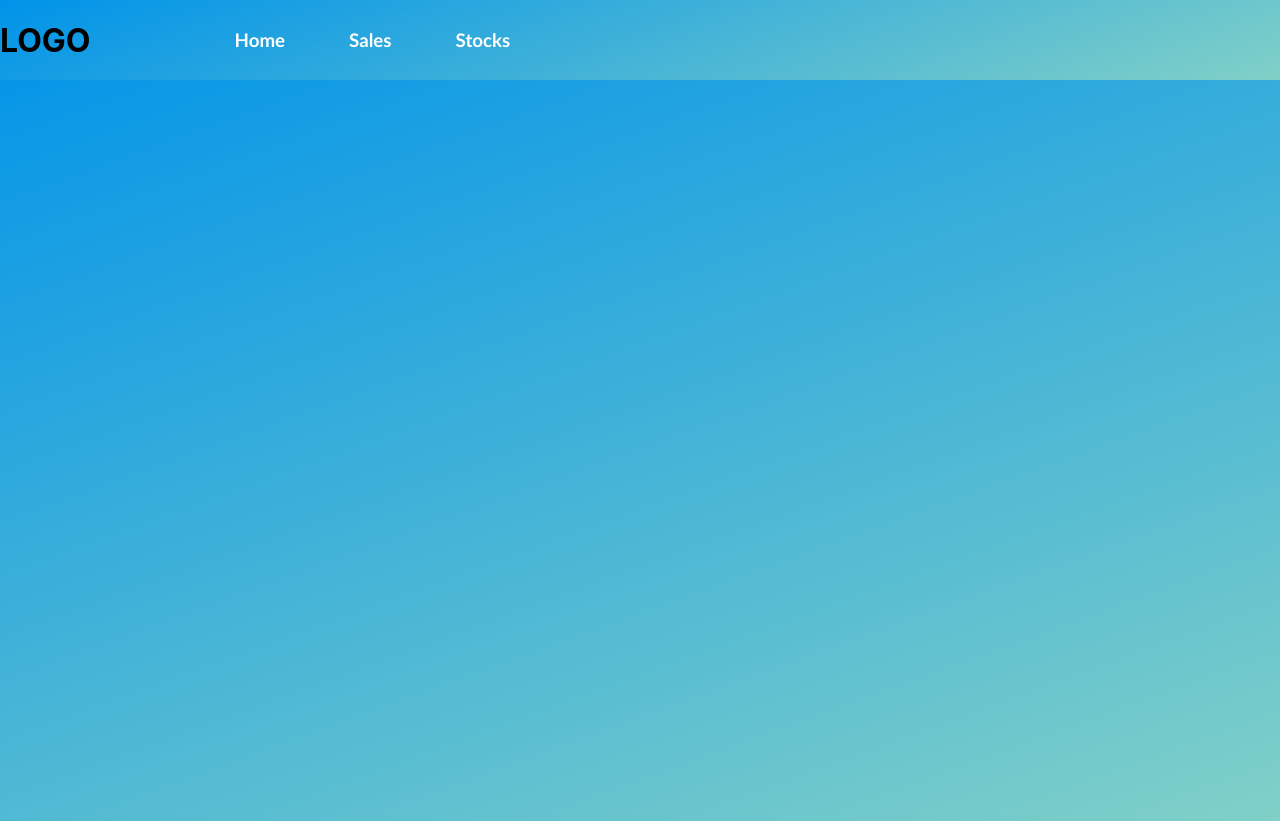
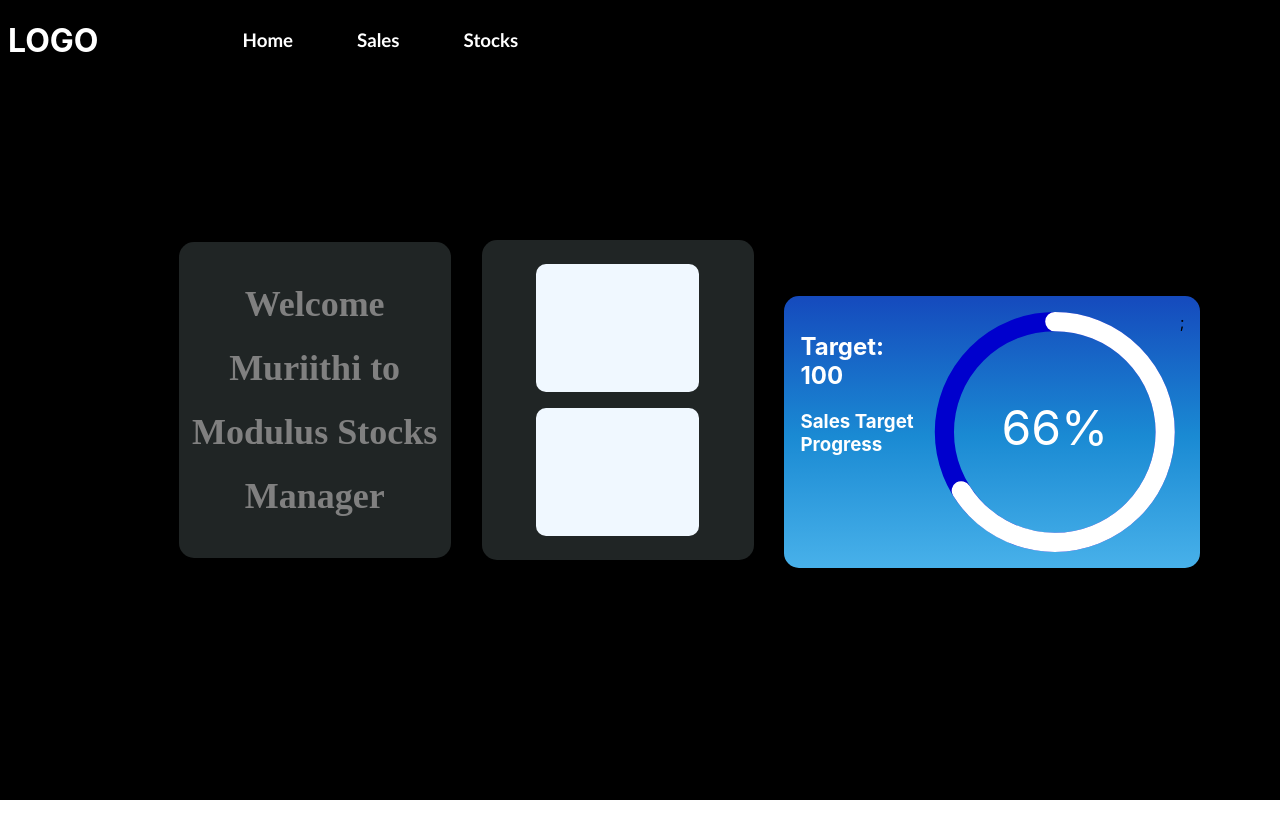
Before and after one commit to MuriithiKibata/Phase-2-Project-Revamp, a React (Create React App) app: page / in a window 1280 px wide. After the commit the page ends 800 px from the top, so only its background shows below. Built offline with nearby package versions, Linux system fonts and the light colour scheme.

Commit message:
cards almost complete

```diff
--- a/src/components/Home/home.css
+++ b/src/components/Home/home.css
@@ -1,8 +1,84 @@
 .home-container{
+    display: flex;
     height: 100vh;
     width: 100vw;
-    background-color: #0093E9;
-    background-image: linear-gradient(160deg, #0093E9 0%, #80D0C7 100%);
+    /* background-color: #0093E9;
+    background-image: linear-gradient(160deg, #0093E9 0%, #80D0C7 100%); */
+    background-color: black;
+    justify-content: center;
+    justify-content: space-around;
+    align-items: center;
+    /* gap: 10rem; */
+}
 
 
+.circle{
+    /* width: 20%; */
+    /* flex: 1; */
+    height: 30%;
+    float: right;
+    margin-right: 4rem;
+    margin-top: 4rem;
+    background-color: aliceblue;
+    display: flex;
+    width: 30%;
+    border-radius: 15px;
+    padding: 1rem;
+    background: linear-gradient( rgb(21, 74, 189) 0.1%, rgb(26, 138, 211) 51.5%, rgb(72, 177, 234) 100.2%);
+    /* box-shadow: 20px 20px 50px white,
+            -30px -30px 60px white; */
+    align-self: left;
 }
+
+
+
+.text{
+    color: white;
+}
+
+.welcome-text{
+    background-color:#202525;
+    /* height: 20rem; */
+    width: 17rem;
+    border-radius: 15px;
+    float: left;
+    font-size: x-large;
+    min-width: 10%;
+    color: white;
+    font-family: italic;
+    display: flex;
+    text-align: center;
+
+}
+
+.welcome-text h2{
+    line-height: 4rem;
+    color: gray;
+
+}
+
+.tabs{
+    background-color:#202525;
+    height: 20rem;
+    width: 17rem;
+    border-radius: 15px;
+    display: flex;
+    flex-direction: column;
+    justify-content: center;
+    align-items: center;
+    gap: 1rem;
+}
+
+.sales{
+    height: 40%;
+    width: 60%;
+    background-color: aliceblue;
+    border-radius: 10px;
+}
+
+.stocks{
+    height: 40%;
+    width: 60%;
+    background-color: aliceblue;
+    border-radius: 10px;
+}
--- a/src/components/Home/home.jsx
+++ b/src/components/Home/home.jsx
@@ -1,13 +1,40 @@
 import React from 'react'
 import './home.css'
+import { CircularProgressbar, buildStyles } from 'react-circular-progressbar';
+import 'react-circular-progressbar/dist/styles.css'
 import NavBar from '../Navbar/nav.jsx'
 function home() {
+    const percentage = 66;
   return (
 
     <div className='home-container'>
 
         <h1>HI Home</h1>
         <NavBar />
+        <div className="welcome-text">
+            <h2>Welcome Muriithi to Modulus Stocks Manager</h2>
+        </div>
+        <div className="tabs">
+            <div className="sales">
+
+            </div>
+            <div className="stocks">
+
+            </div>
+        </div>
+        <div className='circle'>
+        <div className="text">
+        <h2>Target: 100</h2>
+        <h3>Sales Target Progress</h3>
+        </div>
+        <CircularProgressbar value={percentage} text={`${percentage}%`} styles={buildStyles({
+            pathColor: "white",
+            textColor: "white",
+            trailColor: '#0000CD',
+            backgroundColor: '#3e98c7'
+        })}/>;
+        </div>
+
         </div>
   )
 }
--- a/src/components/Navbar/nav.css
+++ b/src/components/Navbar/nav.css
@@ -1,20 +1,18 @@
 .container{
     display: flex;
-    background-color: #0093E9;
-background-image: linear-gradient(160deg, #0093E9 0%, #80D0C7 100%);
-
-/* %, rgba(9,9,121,1) 35%, rgba(0,212,255,1) 100%); */
+    background-color: black;
     position: fixed;
     top: 0;
-    width: 100vw;
+    width: 100%;
     height: 10%;
-    /* justify-content: flex-end; */
     gap: 9rem;
     align-items: center;
+    border-bottom-left-radius: 25px ;
 }
 
 .logo{
-
+ margin-left: .5rem;
+ color: white;
 }
 
 .items{
@@ -32,7 +30,7 @@ background-image: linear-gradient(160deg, #0093E9 0%, #80D0C7 100%);
 
 .items h3:hover{
     transition: all 0.5s ease;
-    transform: translateY(-20px);
+    transform: translateY(-10px);
     /* font-weight: 600; */
     color: #72FFFF;
 }
```
